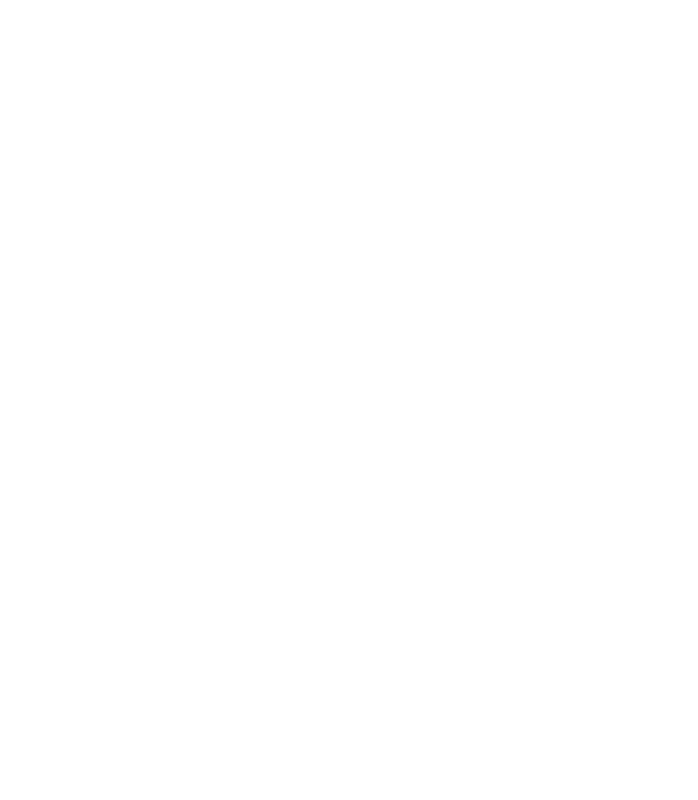
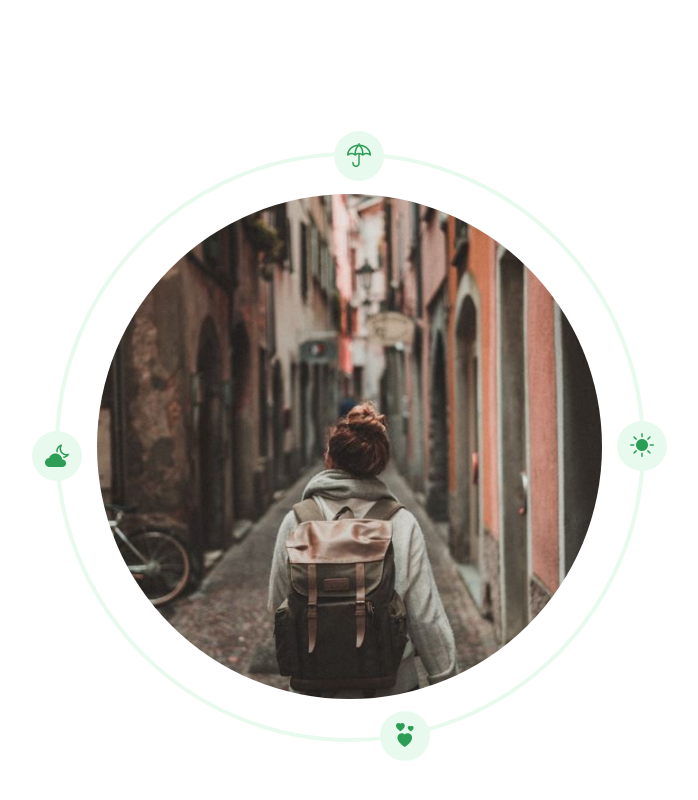
Before and after one commit to gaganjot99/react-prac, a React app: page / in a window 1280 px wide. Shown: the part 1152-1952 px from the top of the page, without its empty margins (85-783 px from the left). Before the commit the page ends 1174 px from the top, so only its background shows below. Built offline with nearby package versions, Linux system fonts and the light colour scheme.

Commit message:
feat: add animated dial

```diff
--- /dev/null
+++ b/src/Components/Aboutus.js
@@ -0,0 +1,33 @@
+import React from "react";
+import { Dialimages } from "./Comps";
+import { Imagefade } from "./Image";
+
+const images = [
+  {
+    url: "images/per1.jpg",
+    caption: "Slide 1",
+  },
+  {
+    url: "images/per2.jpg",
+    caption: "Slide 2",
+  },
+  {
+    url: "images/per3.jpg",
+    caption: "Slide 3",
+  },
+  {
+    url: "images/per4.jpg",
+    caption: "Slide 4",
+  },
+];
+
+const Aboutus = () => {
+  return (
+    <div className="about-us-div relative-pos">
+      <Dialimages></Dialimages>
+      <Imagefade cssClass={"dial-slides"} images={images}></Imagefade>
+    </div>
+  );
+};
+
+export default Aboutus;
--- a/src/Components/Comps.js
+++ b/src/Components/Comps.js
@@ -1,4 +1,4 @@
-import React from "react";
+import React, { useEffect } from "react";
 
 const Infotext = ({ large, small }) => {
   return (
@@ -40,3 +40,48 @@
     </div>
   );
 };
+
+export const Dialimages = () => {
+  const transform = () => {
+    const ele = document.getElementsByClassName("dial-outer")[0];
+    const eles = document.getElementsByClassName("dial-item");
+    let deg = 0;
+    let val = "RotateZ(" + deg + "deg)";
+    let deg1 = 0;
+    let val1 = "RotateZ(" + deg1 + "deg)";
+    const timer = setInterval(() => {
+      deg = deg + 90;
+      val = "RotateZ(" + deg + "deg)";
+      deg1 = deg1 - 90;
+      val1 = "RotateZ(" + deg1 + "deg)";
+      for (let i = 0; i < eles.length; i++) {
+        eles[i].style.transform = val1;
+      }
+      ele.style.transform = val;
+    }, 4000);
+    return timer;
+  };
+
+  useEffect(() => {
+    const timer = transform();
+    return () => {
+      clearInterval(timer);
+    };
+  }, []);
+  return (
+    <div className="dial-outer">
+      <div className="dial-item dial-1">
+        <i className="green-color bi bi-brightness-high-fill"></i>
+      </div>
+      <div className="dial-item dial-2">
+        <i className="green-color bi bi-umbrella"></i>
+      </div>
+      <div className="dial-item dial-3">
+        <i className="green-color bi bi-hearts"></i>
+      </div>
+      <div className="dial-item dial-4">
+        <i className="green-color bi bi-cloud-moon-fill"></i>
+      </div>
+    </div>
+  );
+};
--- a/src/Components/Image.js
+++ b/src/Components/Image.js
@@ -1,5 +1,5 @@
 import React from "react";
-import { Slide } from "react-slideshow-image";
+import { Slide, Fade } from "react-slideshow-image";
 import "react-slideshow-image/dist/styles.css";
 
 const Image = ({ images, cssClass }) => {
@@ -22,3 +22,22 @@
 };
 
 export default Image;
+
+export const Imagefade = ({ images, cssClass }) => {
+  return (
+    <div className={cssClass + " slide-container"}>
+      <Fade duration={4000} arrows={false}>
+        {images.map((slideImage, index) => (
+          <div className={"each-slide temp-class " + cssClass} key={index}>
+            <img
+              className="round-img"
+              src={slideImage.url}
+              alt={slideImage.caption}
+              key={index}
+            ></img>
+          </div>
+        ))}
+      </Fade>
+    </div>
+  );
+};
--- a/src/Top.js
+++ b/src/Top.js
@@ -3,6 +3,7 @@
 
 import Navs from "./Components/Navs";
 import { Infoline } from "./Components/Comps";
+import Aboutus from "./Components/Aboutus";
 
 const Top = () => {
   return (
@@ -13,6 +14,7 @@
         <Righttop></Righttop>
       </div>
       <Infoline></Infoline>
+      <Aboutus></Aboutus>
     </div>
   );
 };
--- a/src/main.css
+++ b/src/main.css
@@ -128,6 +128,10 @@
 
 .left-top {
   margin-top: 140px;
+}
+
+.left-margin {
+  margin-left: 120px;
 }
 
 .round-img {
@@ -261,3 +265,61 @@
   left: 60px;
   top: 550px;
 }
+
+.green-color {
+  color: var(--green);
+}
+
+.dial-outer {
+  height: 590px;
+  width: 590px;
+  border: 4px solid var(--whitegreen);
+  border-radius: 50%;
+  position: relative;
+  transition-duration: 1s;
+}
+
+.dial-item {
+  height: 50px;
+  width: 50px;
+  position: absolute;
+  transition-duration: 1s;
+  background-color: var(--whitegreen);
+  font-size: 1.5rem;
+  border-radius: 50%;
+  display: flex;
+  justify-content: center;
+  align-items: center;
+}
+
+.dial-1 {
+  top: -26px;
+  left: 265px;
+}
+
+.dial-2 {
+  top: 257px;
+  left: -25px;
+}
+
+.dial-3 {
+  left: 555px;
+  top: 211px;
+}
+
+.dial-4 {
+  top: 559px;
+  left: 275px;
+}
+
+.dial-slides {
+  height: 525px;
+  width: 525px;
+  position: absolute;
+  top: 32px;
+  left: 32px;
+}
+
+.about-us-div {
+  margin: 180px 100px 200px 140px;
+}
```
